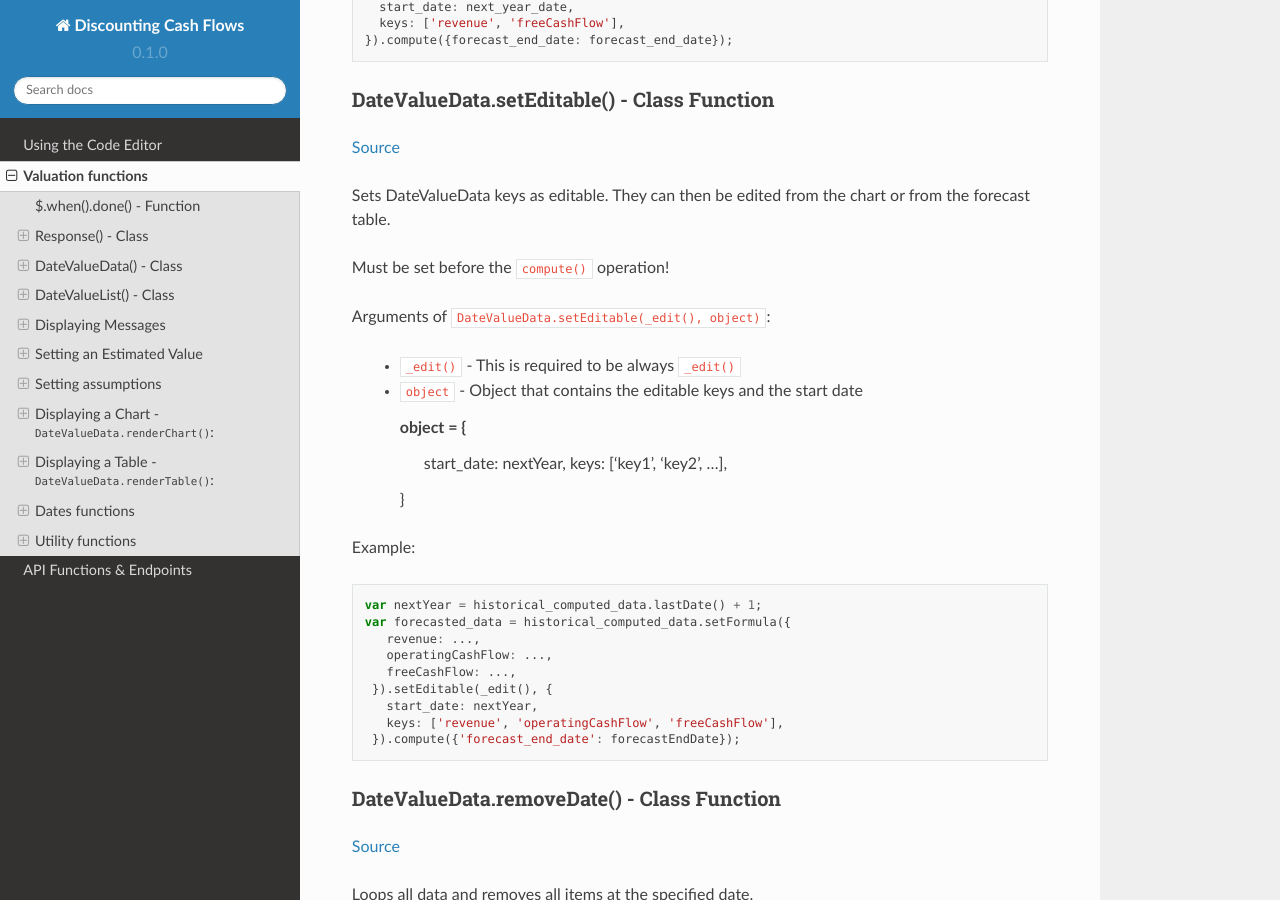
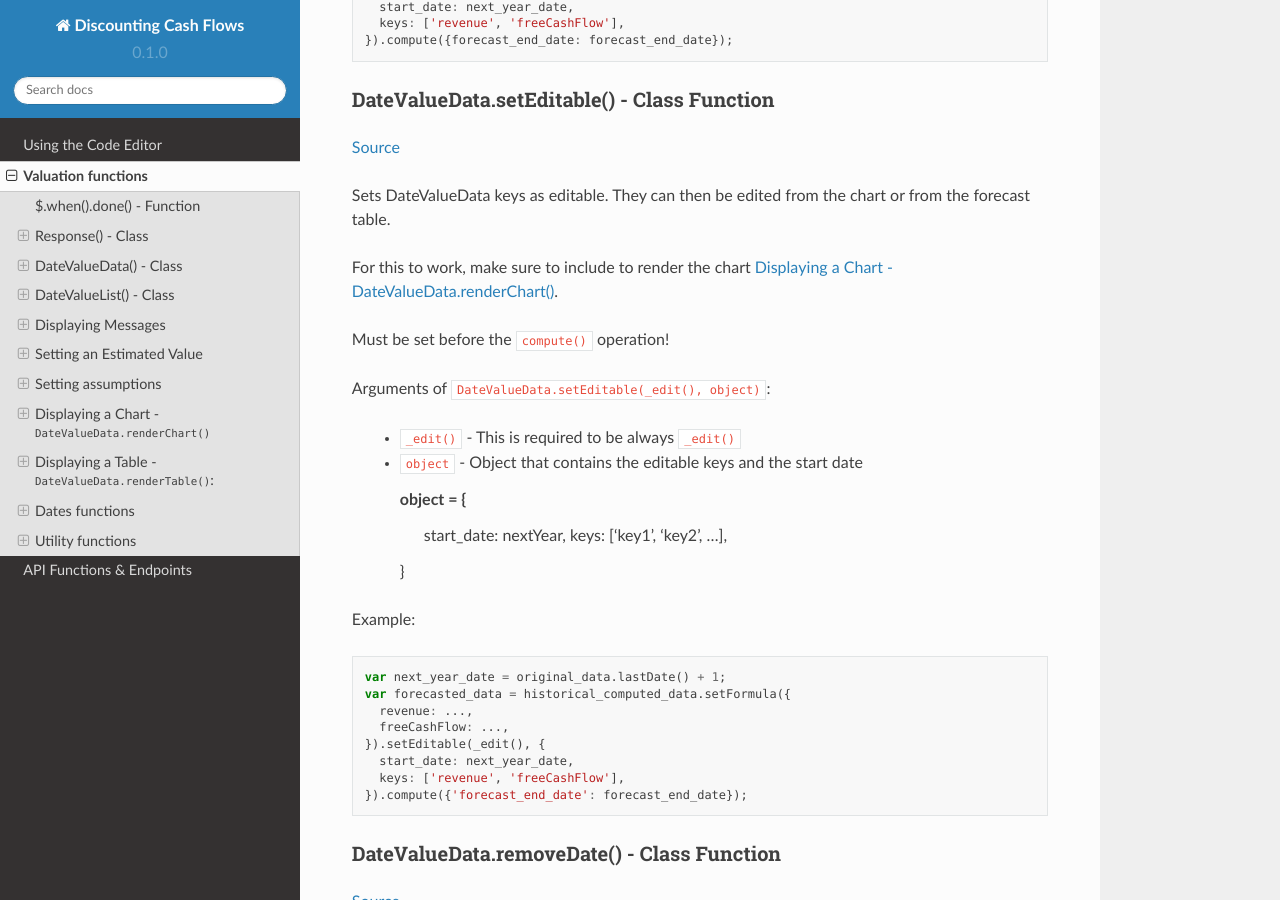
Before and after one commit to DiscountingCashFlows/readthedocs, a Sphinx documentation site: the page built from docs/source/functions.rst, in a window 1280 px wide and 900 px high, scrolled down 11155 px. Built offline with Sphinx 7.4.7 and the Read the Docs theme 2.0.0, drawn with Linux system fonts in a browser that asks for light colours.

Commit message:
Update functions.rst

```diff
--- a/docs/source/functions.rst
+++ b/docs/source/functions.rst
@@ -546,6 +546,8 @@ DateValueData.setEditable() - Class Function
 
 Sets DateValueData keys as editable. They can then be edited from the chart or from the forecast table.
 
+For this to work, make sure to include to render the chart :ref:`render-chart-header-label`.
+
 Must be set before the ``compute()`` operation!
 
 Arguments of ``DateValueData.setEditable(_edit(), object)``:
@@ -563,15 +565,14 @@ Example:
 
 .. code-block:: javascript
 
-   var nextYear = historical_computed_data.lastDate() + 1;
+   var next_year_date = original_data.lastDate() + 1;
    var forecasted_data = historical_computed_data.setFormula({
-      revenue: ...,
-      operatingCashFlow: ...,
-      freeCashFlow: ...,
-    }).setEditable(_edit(), {
-      start_date: nextYear,
-      keys: ['revenue', 'operatingCashFlow', 'freeCashFlow'],
-    }).compute({'forecast_end_date': forecastEndDate});
+     revenue: ...,
+     freeCashFlow: ...,
+   }).setEditable(_edit(), {
+     start_date: next_year_date,
+     keys: ['revenue', 'freeCashFlow'],
+   }).compute({'forecast_end_date': forecast_end_date});
 
 DateValueData.removeDate() - Class Function
 ***************************
@@ -998,7 +999,9 @@ Here is a code example of defining and setting assumptions:
         >>> _CALCULATED_RATE: 0.0123
    });
 
-Displaying a Chart - ``DateValueData.renderChart()``:
+.. _render-chart-header-label:
+
+Displaying a Chart - ``DateValueData.renderChart()``
 ----------------------------------------------------
 
 Displays a chart based on a DateValueData object.
```
